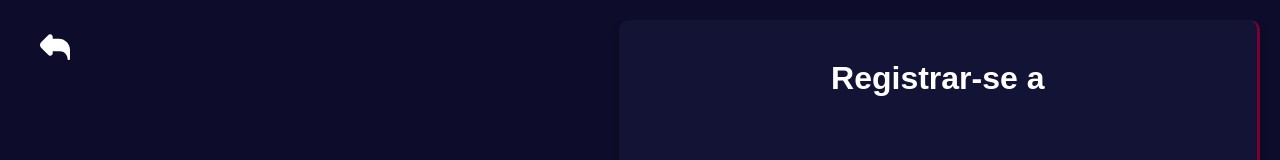
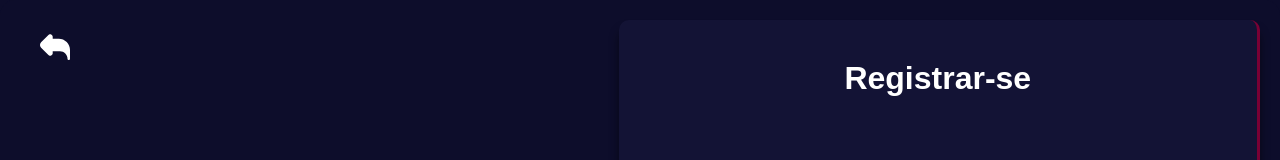
Before and after one commit to RicardoEvangelistaDosSantos/Profissionalize-se, a website: page cadastro.html in a window 1280 px wide. Shown: the top 160 px of the page. Drawn offline with Linux system fonts and the light colour scheme.

Commit message:
Update cadastro.html

```diff
--- a/cadastro.html
+++ b/cadastro.html
@@ -15,7 +15,7 @@
         </section>
         <section class="section-right">
             <div class="table-up">
-                <h2>Registrar-se a</h2>
+                <h2>Registrar-se</h2>
             </div>
             <div class="table-center">
                 <form>
```
